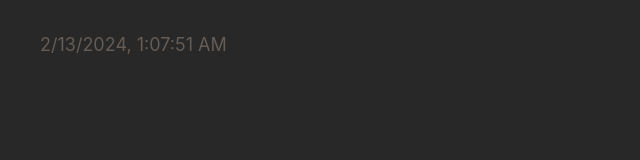
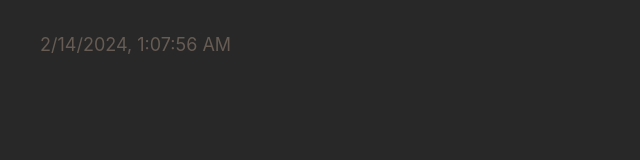
Before and after one commit to kitsune-shampoo/creature, a plain HTML site: page index.html in a window 1280 px wide. Shown: the full height of the page, 0-640 px from the left. Drawn offline with Linux system fonts and the light colour scheme.

Commit message:
deploy: b945477cfb1a265a62dcf0648f375a8fcf9d3054

```diff
--- a/index.html
+++ b/index.html
@@ -17,8 +17,8 @@
     <!-- %after-body-begin.html% -->
 
     <footer>
-      <a class="footer-link" href="https://github.com/kitsune-shampoo/creature/actions/runs/7880230527">
-        <time id="build-timestamp" datetime="2024-02-13T01:07:51.657Z">2024-02-13T01:07:51.657Z</time>
+      <a class="footer-link" href="https://github.com/kitsune-shampoo/creature/actions/runs/7894997486">
+        <time id="build-timestamp" datetime="2024-02-14T01:07:56.671Z">2024-02-14T01:07:56.671Z</time>
       </a>
       <a class="footer-link" href="https://github.com/osmoscraft/osmosfeed">osmosfeed 1.15.1</a>
     </footer>
```
Also changed, not shown: 1 other file.
